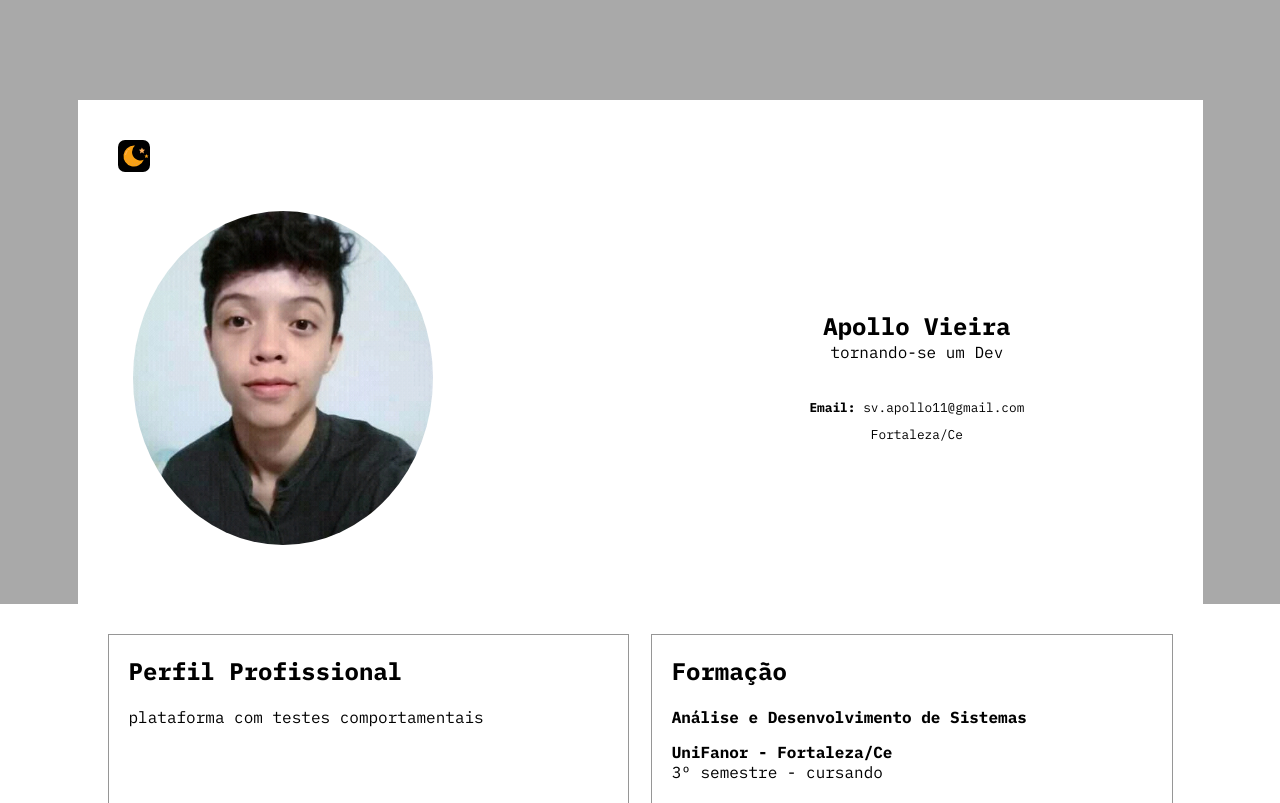
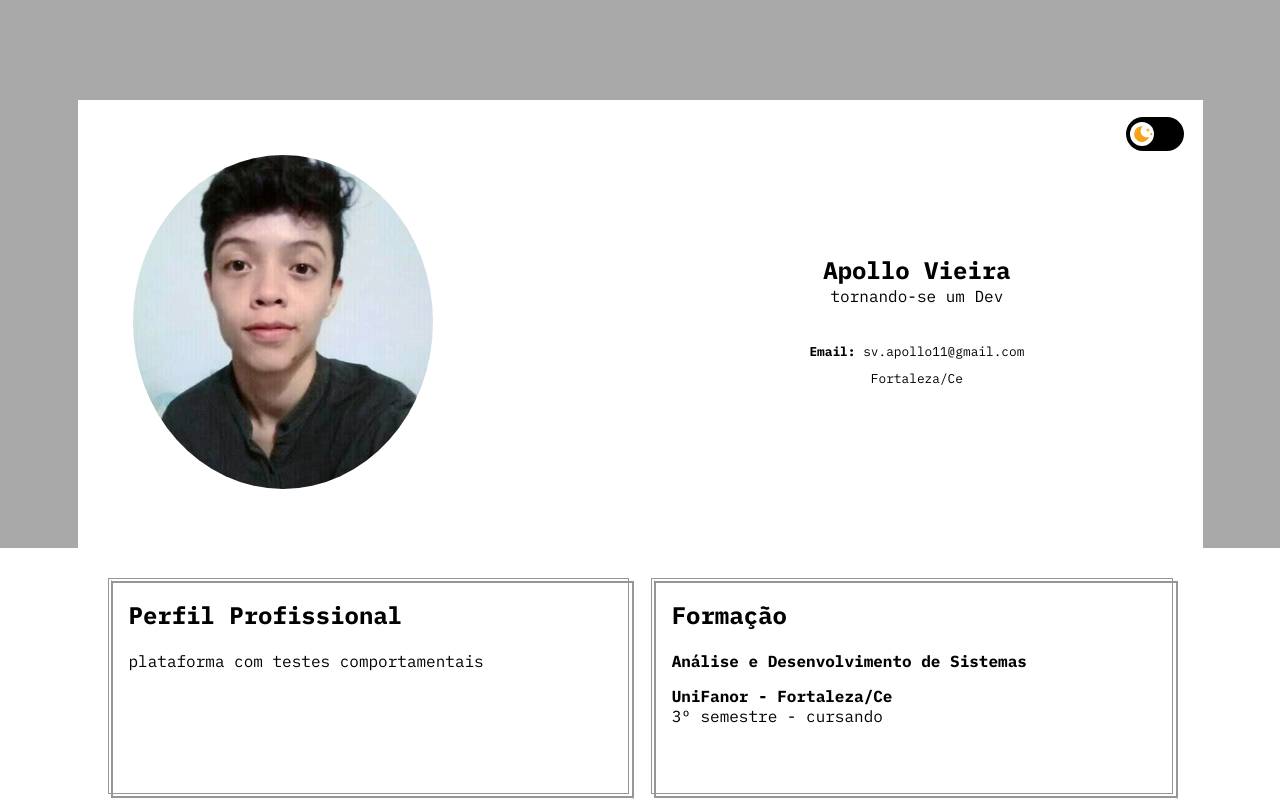
Before and after one commit to svapollo/portfolio-html-css, a plain HTML site: page index.html in a window 1280 px wide. Shown: the top 803 px of the page. Drawn offline with Linux system fonts and the light colour scheme.

Commit message:
style-features-plus

```diff
--- a/index.html
+++ b/index.html
@@ -62,11 +62,14 @@
                         <div class="coluna coluna-esquerda">
 
                             <section>
+                                <span class="topo-direita"></span>
                                 <h2>Perfil Profissional</h2>
                                 <p>plataforma com testes comportamentais</p>
+                                <span class="baixo-esquerda"></span>
                             </section>
 
                             <section>
+                                <span class="topo-direita"></span>
                                 <h2>Conhecimentos</h2>
                                 <ul>
                                     <li>UML, POO, Lógica de Programação</li>
@@ -77,9 +80,11 @@
                                     <li>Python, Machine Learning</li>
                                     <li>Cloud</li>
                                 </ul>
+                                <span class="baixo-esquerda"></span>
                             </section>
 
                             <section>
+                                <span class="topo-direita"></span>
                                 <h2>Cursos</h2>
                                 <ul>
                                     <li>Java_Programação Orientada à Objetos - Udemy</li>
@@ -88,6 +93,7 @@
                                     <li>Introdução a Machine Learning 2020 - UFC</li>
                                     <li>A practical introduction to Cloud Security - Udemy</li>
                                 </ul>
+                                <span class="baixo-esquerda"></span>
                             </section>
                         </div>
 
@@ -95,17 +101,21 @@
                         <div class="coluna coluna-direita">
 
                             <section>
+                                <span class="topo-direita"></span>
                                 <h2>Formação</h2>
                                     <h3>Análise e Desenvolvimento de Sistemas</h3>
                                     <strong>UniFanor - Fortaleza/Ce</strong>
                                     <p>3º semestre - cursando</p>
+                                <span class="baixo-esquerda"></span>
                             </section>
 
                             <section>
+                                <span class="topo-direita"></span>
                                 <h2>Idiomas</h2>
                                     <h3>Inglês</h3>
                                     <strong>SESC</strong>
                                     <p>3º semestre</p>
+                                <span class="baixo-esquerda"></span>
                             </section>
 
                         </div>
--- a/style.css
+++ b/style.css
@@ -20,7 +20,7 @@ html, body, figure, img, div, input, textarea, p, h1, h2, h3, h4, h5, h6, ul, li
     --corTextPrimaria:black;
     --corTextSecundaria:white;
     --fonteTextPrimaria:'IBM Plex Mono', monospace;
-    --corBotao:rgb(90, 90, 90);
+    --corBotao:white;
 }
 
 .hidden{
@@ -80,7 +80,6 @@ main{
     background-color: var(--corBackgroundPrimaria);
     color: var(--corTextPrimaria);
 }
-
 main .coluna{
     padding: 6px;
 }
@@ -130,6 +129,10 @@ footer nav .redes-sociais li{
 }
 footer .redes-sociais li a img{
     width: 95px;
+    transition: .2s;
+}
+footer nav .redes-sociais li a:hover img{
+    transform: scale(1.5) translateY(-10px);
 }
 footer .redes-sociais li a p{
     font-size: 3rem;
@@ -142,12 +145,28 @@ footer .redes-sociais li a p{
     height: 50px;
     display: none;
 }
-
+header .container{
+    position: relative;
+}
+label{
+    position: absolute;
+    top: 17px;
+    right: 19px;
+    width: 58px;
+    height: 34px;
+    background-color: var(--corTextPrimaria);
+    border-radius: 22px;
+    padding: 5px 4px;
+    box-sizing: border-box;
+    cursor: pointer;
+}
 label img{
-    width: 2rem;
-    margin: 10px;
-    border-radius: 7px;
-    background-color: black;
+    width: 1.5rem;
+    border-radius: 18px;
+    background-color: var(--corBotao);
+    position: relative;
+    transform: translateX(0);
+    transition: all ease .3s;
 }
 .ativar-dark:checked ~.dark-mode{
     --corBackgroundPrimaria: rgb(114, 114, 114);
@@ -156,7 +175,28 @@ label img{
     --corBorderPrimaria: rgb(255, 167, 2);
     --corBotao: black;
 }
+.ativar-dark:checked ~.dark-mode label img{
+    position: relative;
+    transform: translateX(25px);
+    transition: all ease .3s;
+}
 
+@keyframes aumentarLargura{
+    from{
+        width:0;
+    }
+    to{
+        width: 100%;
+    }
+}
+@keyframes aumentarAltura{
+    from{
+        height: 0;
+    }
+    to{
+        height: 100%;
+    }
+}
 
 /* @MEDIA */
 @media only screen and (min-width: 1024px){
@@ -192,9 +232,38 @@ header .coluna-direita{
 main .coluna section{
     border: 1px solid var(--corBorderPrimaria);
     padding: 20px;
+    position: relative;
 }
 main .coluna{
     padding: 0;
+}
+main .coluna section span{
+    position: absolute;
+    display: block;
+    width: 0;
+    height: 0;
+    border: 2px solid transparent;
+}
+main .coluna section .topo-direita{
+    top: 2px;
+    left: 2px;
+    animation-name: aumentarLargura, aumentarAltura;
+    animation-duration: 1s, 1s;
+    animation-delay: 1s, 2s;
+    animation-fill-mode: forwards;
+    border-top-color: var(--corBorderPrimaria);
+    border-right-color: var(--corBorderPrimaria);
+}
+main .coluna section .baixo-esquerda{
+    bottom: -5px;
+    right: -6px;
+    animation-name: aumentarLargura, aumentarAltura;
+    animation-duration: 1s, 1s;
+    animation-delay: 3s, 4s;
+    animation-fill-mode: forwards;
+    border-bottom-color: var(--corBorderPrimaria);
+    border-left-color: var(--corBorderPrimaria);
+
 }
 footer nav .redes-sociais li{
     margin: 0px 50px;
```
Also changed, not shown: assets/img/sol.svg (deleted).
